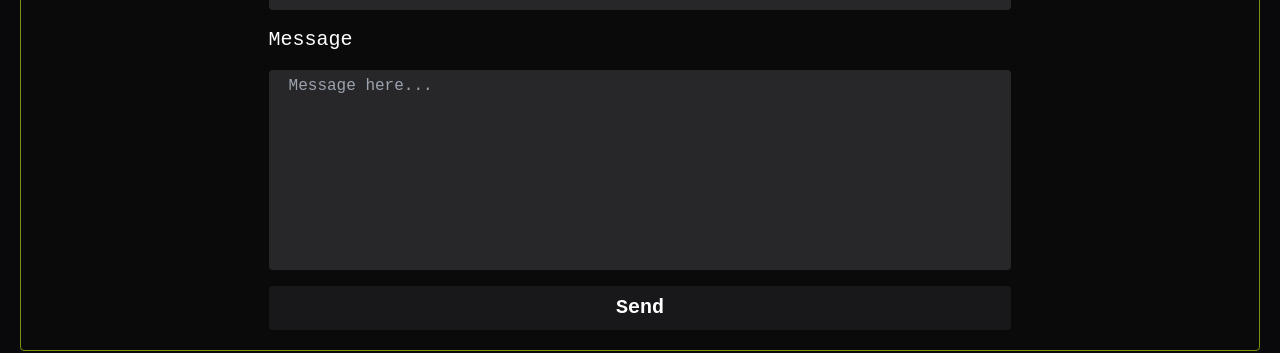
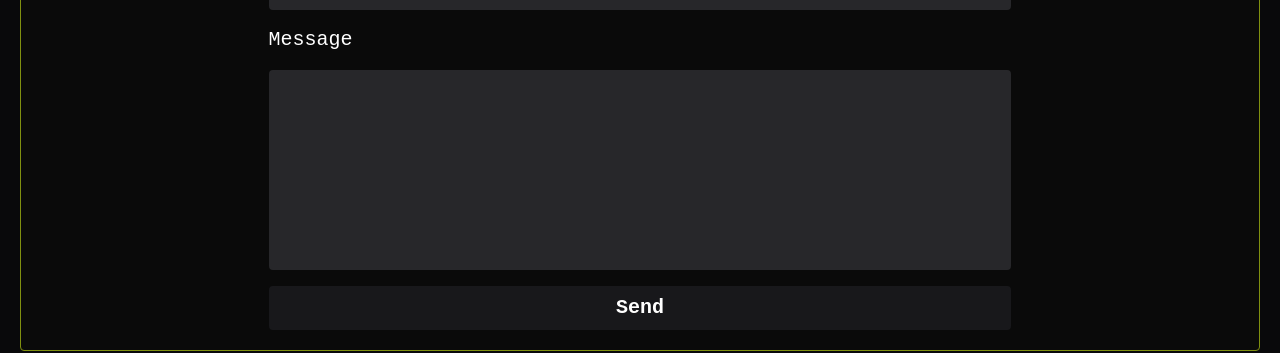
Before and after one commit to AdnanPobrklic/portfolio, a React (Vite) app: page / in a window 1280 px wide. Both pictures are taken after a click on the item "CONTACT". Shown: the part 458-811 px from the top of the page. Built offline with nearby package versions, Linux system fonts and the light colour scheme; a web font is replaced by a local one.

Commit message:
Update ContactForm.jsx

```diff
--- a/src/partials/ContactForm.jsx
+++ b/src/partials/ContactForm.jsx
@@ -67,11 +67,11 @@ export default function ContactUs() {
                 </span>
             }
             <label htmlFor="user_name" className="text-xl text-white">Name</label>
-            <input type="text" name="user_name" id="user_name" value={nameValue} onChange={handleNameChange} className="text-white bg-zinc-800 py-[4px] rounded px-2 text-[16px] md:text-[18px]" />
+            <input type="text" name="user_name" id="user_name" value={nameValue} onChange={handleNameChange} className="text-white bg-zinc-800 py-[4px] rounded px-2 text-[16px] md:text-[18px]" required />
             <label htmlFor="user_email" className="text-xl text-white">Email</label>
-            <input type="email" name="user_email" id="user_email" value={emailValue} onChange={handleEmailChange} className="text-white bg-zinc-800 py-[4px] rounded px-2 text-[16px] md:text-[18px]" />
+            <input type="email" name="user_email" id="user_email" value={emailValue} onChange={handleEmailChange} className="text-white bg-zinc-800 py-[4px] rounded px-2 text-[16px] md:text-[18px]" required />
             <label htmlFor="message" className="text-xl text-white">Message</label>
-            <textarea name="message" id="message" value={messageValue} onChange={handleMessageChange} className="bg-zinc-800 rounded resize-none text-white px-5 py-1 h-[200px] text-[16px]" placeholder='Message here...' />
+            <textarea name="message" id="message" value={messageValue} onChange={handleMessageChange} className="bg-zinc-800 rounded resize-none text-white px-5 py-1 h-[200px] text-[16px]" required />
             <input type="submit" value="Send" className="bg-zinc-900 p-2 rounded text-base md:text-xl font-semibold text-white md:hover:opacity-50 cursor-pointer" />
         </form>
     );
```
